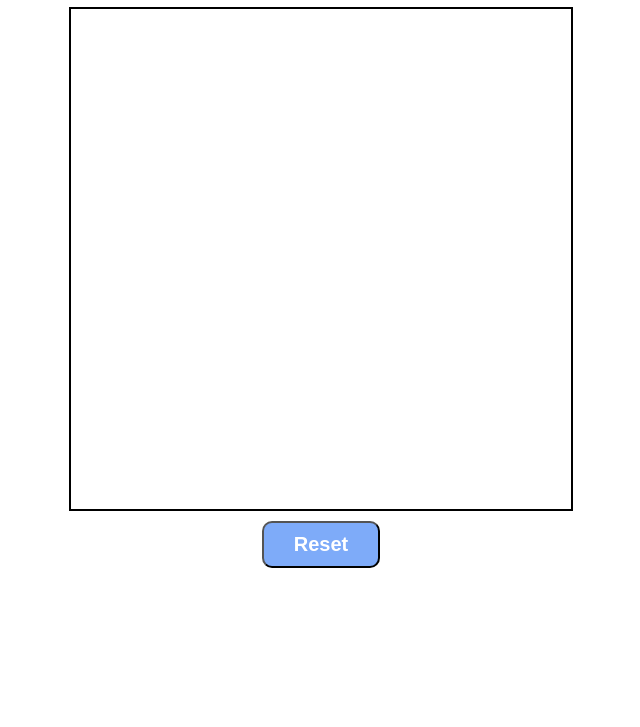
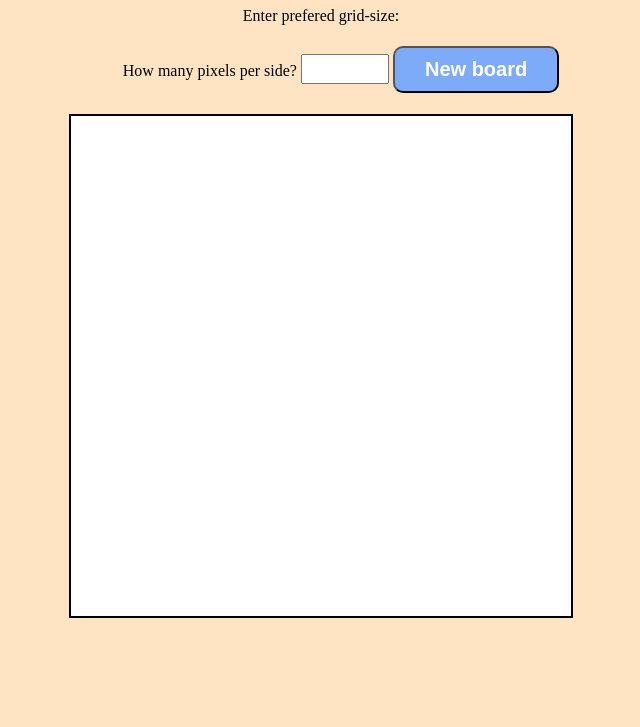
Before and after one commit to henrikbreimark/Etch-a-sketch, a plain HTML site: page index.html in a window 1280 px wide. Shown: the part 73-800 px from the top of the page, without its empty margins (319-959 px from the left). Drawn offline with Linux system fonts and the light colour scheme.

Commit message:
Will add a basic layput with a input button that lets the user set the size of the grid from 1-100 cells.

```diff
--- a/css/etchAScetch.css
+++ b/css/etchAScetch.css
@@ -3,6 +3,7 @@
     height: 500px;
     border: solid #000 2px;
     margin: 10px auto;
+    background-color: #fff;
 }
 
 #resetBoard {
@@ -18,9 +19,7 @@
 
 .boardLayout {
     display: grid;
-    grid-template-columns: repeat(50, 1fr);
-
-    width: 500px;
+    width: 500pxle;
     height: 500px;
     padding: 5px;
 }
--- a/css/main.css
+++ b/css/main.css
@@ -1,3 +1,34 @@
+#boardContainer {
+    margin-top: 5px auto;
+    text-align: center;
+}
+
+body{
+    background-color: bisque;
+}
+
 h1{
     text-align: center;
 }
+
+ul li {
+    list-style-type: none;
+    display: inline;
+}
+
+input {
+    width: 80px;
+    height: 24px;
+    font-size: 20px;
+}
+
+#resetBoard {
+    margin: 5px auto;
+    padding: 10px 30px;
+    display: inline;
+    border-radius: 10px;
+    background-color: rgb(126, 171, 249);
+    font-weight: bold;
+    font-size: 20px;
+    color:#fff;
+}
--- a/index.html
+++ b/index.html
@@ -1,5 +1,6 @@
 <!DOCTYPE html>
 <html lang="en">
+
 <head>
     <meta charset="UTF-8">
     <meta http-equiv="X-UA-Compatible" content="IE=edge">
@@ -9,9 +10,24 @@
     <link rel="stylesheet" href="css/main.css">
     <script src="js/etchAScetch.js" type="module"></script>
 </head>
+
 <body>
-    <h1>Etch a scetch</h1>
-    <div id="board"></div>
-    <button id="resetBoard">Reset</button>
+    <div id="boardContainer">
+        <h1>Etch a scetch</h1>
+        <p>Enter prefered grid-size:</p>
+        <ul>
+            <li>
+                <label for="squares">How many pixels per side?</label>
+                <input id="squares" type="text">
+            </li>
+            <li>
+                <button id="resetBoard">New board</button>
+            </li>
+        </ul>
+        <div id="board"></div>
+
+    </div>
+
 </body>
+
 </html>
--- a/js/etchAScetch.js
+++ b/js/etchAScetch.js
@@ -1,35 +1,42 @@
 let drawingBoard = document.getElementById('board');
-let resetBoardButton = document.getElementById('resetBoard')
-
+let resetBoardButton = document.getElementById('resetBoard');
+let squareBox = document.getElementById('squares');
+let firstLoad = true;
 
 addEventListener('load', buildGrid);
 
-
 resetBoardButton.addEventListener('click', resetBoard);
 
+function buildGrid() {
+    let newBoard = document.createElement('div');
+    let inputValue = squareBox.value;
+    let numberOfSquares = parseInt(inputValue);
 
-
-function buildGrid(){
-    let newBoard = document.createElement('div');
-    newBoard.classList.add('boardLayout')
+    if (isNaN(inputValue)) {
+        numberOfSquares = 1;
+    }
+    if (numberOfSquares > 100) {
+        numberOfSquares = 1;
+    }
+    newBoard.classList.add('boardLayout');
+    newBoard.style.gridTemplateColumns = `repeat(${numberOfSquares}, 1fr)`;
     drawingBoard.appendChild(newBoard);
-
-    for (let index = 0; index < 2500; index++) {
+    for (let index = 0; index < (numberOfSquares * numberOfSquares); index++) {
         let newPixel = document.createElement('div');
         newPixel.classList.add('pixel');
         newBoard.appendChild(newPixel);
-        newPixel.addEventListener('pointerover', changeOpacity)
+        newPixel.addEventListener('pointerover', changeOpacity);
     }
+
 }
 
-function changeOpacity (evt){
+function changeOpacity(evt) {
     let target = evt.target;
     let currentOpacity = getComputedStyle(target).getPropertyValue("opacity");
     target.style.opacity = parseFloat(currentOpacity) + 0.1;
 }
 
-
-function resetBoard (){
+function resetBoard() {
     let currentBoard = document.querySelector('.boardLayout');
     currentBoard.remove();
     buildGrid();
```
